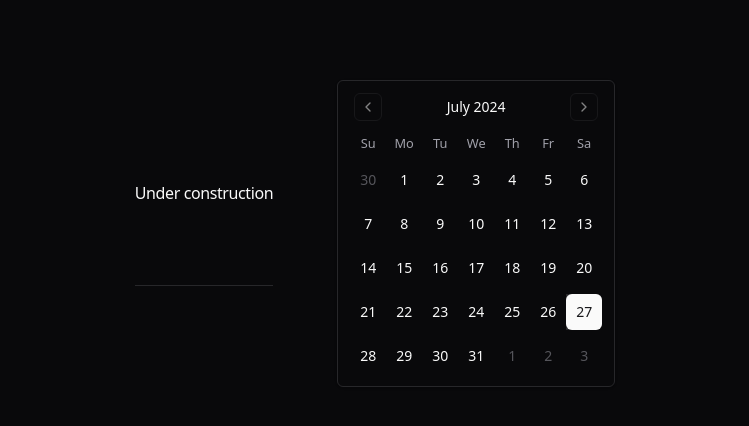
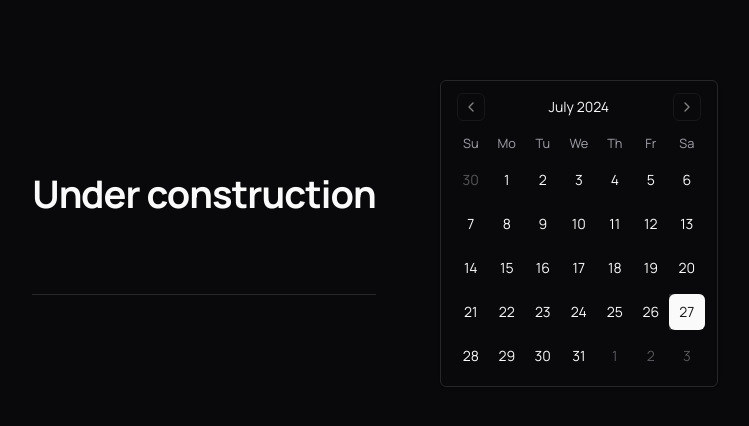
Before and after one commit to Pet-Plat/Pet-Platform-Front, a React (Vite) app: page / in a window 1280 px wide. Shown: the top 426 px of the page, without its empty margins (265-1014 px from the left). Built offline with nearby package versions, Linux system fonts and the light colour scheme.

Commit message:
fix: Adjust headers' font size styles

```diff
--- a/src/styles/globals.css
+++ b/src/styles/globals.css
@@ -82,6 +82,10 @@
     @apply border-border;
   }
   body {
-    @apply bg-background text-foreground;
+    @apply font-manrope bg-background text-foreground;
+  }
+  h1,
+  h2 {
+    @apply font-bold text-2xl md:text-4xl;
   }
 }
--- a/src/views/pages/HomePage.tsx
+++ b/src/views/pages/HomePage.tsx
@@ -13,7 +13,7 @@ const HomePage = () => {
           }
         >
           <div className="flex items-center gap-4">
-            <h2 className="scroll-m-20 border-b pb-20 tracking-tight first:mt-0">
+            <h2 className="scroll-m-20 border-b pb-20 tracking-tight first:mt-0 text-4xl">
               Under construction
             </h2>
           </div>
--- a/tailwind.config.js
+++ b/tailwind.config.js
@@ -65,7 +65,7 @@ export default {
         },
       },
       fontSize: {
-        "title": "2.375rem" /* 38px */,
+        "4xl": ["2.375rem", "2.625rem"] /* 38px, 42px */,
       },
       transitionDuration: {
         1: "1ms"
```
